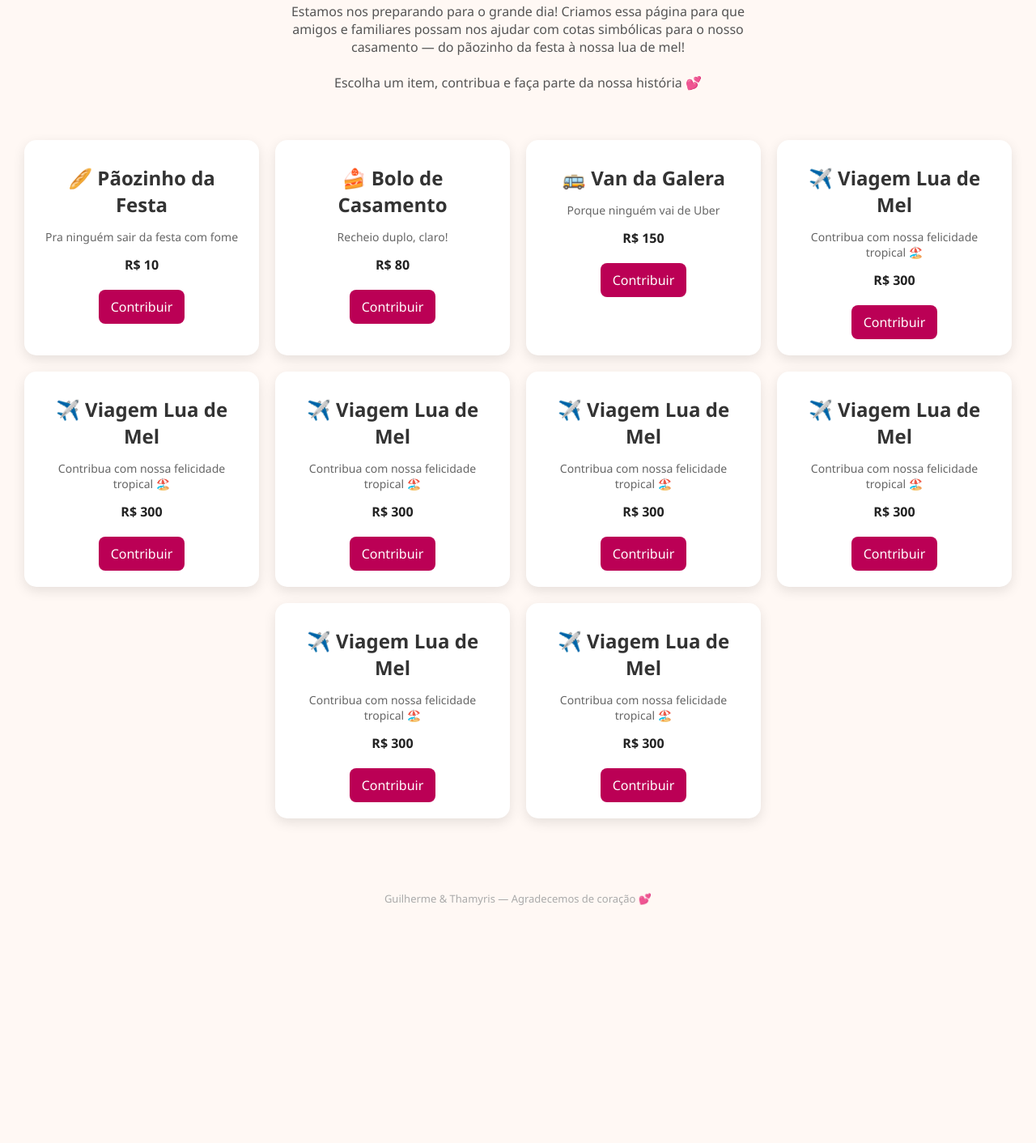
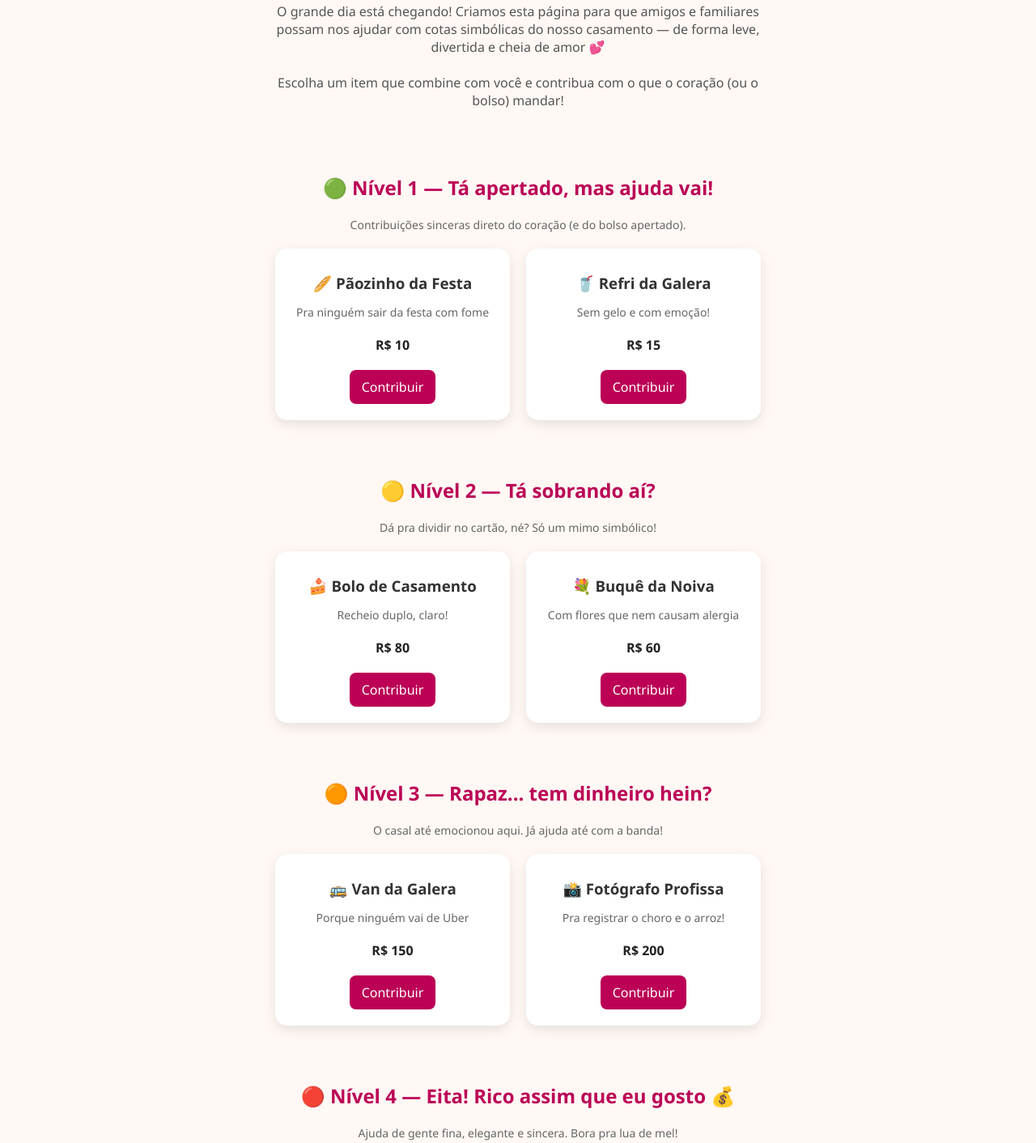
Before and after one commit to guilherme-rhs/casando-guietha, a plain HTML site: page index.html in a window 1280 px wide. Shown: the part 440-1852 px from the top of the page at 81% size. Before the commit the page ends 1579 px from the top, so only its background shows below. Drawn offline with Linux system fonts and the light colour scheme.

Commit message:
Update index.html

```diff
--- a/index.html
+++ b/index.html
@@ -37,6 +37,13 @@
       color: #777;
     }
 
+    .countdown {
+      font-size: 22px;
+      font-weight: bold;
+      color: #aa336a;
+      margin-top: 10px;
+    }
+
     .descricao {
       max-width: 600px;
       margin: 20px auto;
@@ -46,11 +53,20 @@
       color: #555;
     }
 
-    .countdown {
-      font-size: 22px;
-      font-weight: bold;
-      color: #aa336a;
-      margin-top: 10px;
+    .nivel {
+      padding: 40px 20px 10px;
+    }
+
+    .nivel h2 {
+      text-align: center;
+      color: #bb0055;
+    }
+
+    .nivel p {
+      text-align: center;
+      color: #666;
+      font-size: 14px;
+      margin-bottom: 20px;
     }
 
     .produtos {
@@ -58,7 +74,6 @@
       flex-wrap: wrap;
       justify-content: center;
       gap: 20px;
-      padding: 40px 20px;
     }
 
     .produto {
@@ -70,7 +85,7 @@
       text-align: center;
     }
 
-    .produto h2 {
+    .produto h3 {
       margin: 10px 0 5px;
     }
 
@@ -111,87 +126,104 @@
 <body>
 
   <header>
-    <img src="recente 1.png" alt="Foto do casal">
+    <img src="Recente 1.png" alt="Foto do casal">
     <h1>Guilherme & Thamyris</h1>
-    <div class="data-casamento">💒 Casamento em: 16 de Outubro de 2027</div>
+    <div class="data-casamento">💒 Casamento em: 16 de Outubro de 2025</div>
     <div class="countdown" id="countdown">Carregando contagem...</div>
   </header>
 
   <div class="descricao">
-    Estamos nos preparando para o grande dia! Criamos essa página para que amigos e familiares possam nos ajudar com cotas simbólicas para o nosso casamento — do pãozinho da festa à nossa lua de mel!
+    O grande dia está chegando! Criamos esta página para que amigos e familiares possam nos ajudar com cotas simbólicas do nosso casamento — de forma leve, divertida e cheia de amor 💕
     <br><br>
-    Escolha um item, contribua e faça parte da nossa história 💕
+    Escolha um item que combine com você e contribua com o que o coração (ou o bolso) mandar!
   </div>
 
+  <!-- NÍVEL 1 -->
+  <div class="nivel">
+    <h2>🟢 Nível 1 — Tá apertado, mas ajuda vai!</h2>
+    <p>Contribuições sinceras direto do coração (e do bolso apertado).</p>
     <div class="produtos">
       <div class="produto">
-      <h2>🥖 Pãozinho da Festa</h2>
+        <h3>🥖 Pãozinho da Festa</h3>
         <p>Pra ninguém sair da festa com fome</p>
         <div class="valor">R$ 10</div>
-      <a href="https://mpago.la/2dJBTPc" target="_blank">Contribuir</a>
+        <a href="https://mpago.la/link_paozinho" target="_blank">Contribuir</a>
       </div>
       <div class="produto">
-      <h2>🍰 Bolo de Casamento</h2>
+        <h3>🥤 Refri da Galera</h3>
+        <p>Sem gelo e com emoção!</p>
+        <div class="valor">R$ 15</div>
+        <a href="https://mpago.la/link_refri" target="_blank">Contribuir</a>
+      </div>
+    </div>
+  </div>
+
+  <!-- NÍVEL 2 -->
+  <div class="nivel">
+    <h2>🟡 Nível 2 — Tá sobrando aí?</h2>
+    <p>Dá pra dividir no cartão, né? Só um mimo simbólico!</p>
+    <div class="produtos">
+      <div class="produto">
+        <h3>🍰 Bolo de Casamento</h3>
         <p>Recheio duplo, claro!</p>
         <div class="valor">R$ 80</div>
         <a href="https://mpago.la/link_bolo" target="_blank">Contribuir</a>
       </div>
       <div class="produto">
-      <h2>🚌 Van da Galera</h2>
+        <h3>💐 Buquê da Noiva</h3>
+        <p>Com flores que nem causam alergia</p>
+        <div class="valor">R$ 60</div>
+        <a href="https://mpago.la/link_buque" target="_blank">Contribuir</a>
+      </div>
+    </div>
+  </div>
+
+  <!-- NÍVEL 3 -->
+  <div class="nivel">
+    <h2>🟠 Nível 3 — Rapaz... tem dinheiro hein?</h2>
+    <p>O casal até emocionou aqui. Já ajuda até com a banda!</p>
+    <div class="produtos">
+      <div class="produto">
+        <h3>🚌 Van da Galera</h3>
         <p>Porque ninguém vai de Uber</p>
         <div class="valor">R$ 150</div>
         <a href="https://mpago.la/link_van" target="_blank">Contribuir</a>
       </div>
       <div class="produto">
-      <h2>✈️ Viagem Lua de Mel</h2>
+        <h3>📸 Fotógrafo Profissa</h3>
+        <p>Pra registrar o choro e o arroz!</p>
+        <div class="valor">R$ 200</div>
+        <a href="https://mpago.la/link_fotografo" target="_blank">Contribuir</a>
+      </div>
+    </div>
+  </div>
+
+  <!-- NÍVEL 4 -->
+  <div class="nivel">
+    <h2>🔴 Nível 4 — Eita! Rico assim que eu gosto 💰</h2>
+    <p>Ajuda de gente fina, elegante e sincera. Bora pra lua de mel!</p>
+    <div class="produtos">
+      <div class="produto">
+        <h3>✈️ Viagem Lua de Mel</h3>
         <p>Contribua com nossa felicidade tropical 🏖️</p>
         <div class="valor">R$ 300</div>
         <a href="https://mpago.la/link_luademel" target="_blank">Contribuir</a>
       </div>
       <div class="produto">
-      <h2>✈️ Viagem Lua de Mel</h2>
-      <p>Contribua com nossa felicidade tropical 🏖️</p>
-      <div class="valor">R$ 300</div>
-      <a href="https://mpago.la/link_luademel" target="_blank">Contribuir</a>
+        <h3>🏨 Noite de Núpcias</h3>
+        <p>Com jacuzzi e pétalas, claro!</p>
+        <div class="valor">R$ 400</div>
+        <a href="https://mpago.la/link_nupcias" target="_blank">Contribuir</a>
       </div>
-    <div class="produto">
-      <h2>✈️ Viagem Lua de Mel</h2>
-      <p>Contribua com nossa felicidade tropical 🏖️</p>
-      <div class="valor">R$ 300</div>
-      <a href="https://mpago.la/link_luademel" target="_blank">Contribuir</a>
-    </div>
-    <div class="produto">
-      <h2>✈️ Viagem Lua de Mel</h2>
-      <p>Contribua com nossa felicidade tropical 🏖️</p>
-      <div class="valor">R$ 300</div>
-      <a href="https://mpago.la/link_luademel" target="_blank">Contribuir</a>
-    </div>
-    <div class="produto">
-      <h2>✈️ Viagem Lua de Mel</h2>
-      <p>Contribua com nossa felicidade tropical 🏖️</p>
-      <div class="valor">R$ 300</div>
-      <a href="https://mpago.la/link_luademel" target="_blank">Contribuir</a>
-    </div>
-    <div class="produto">
-      <h2>✈️ Viagem Lua de Mel</h2>
-      <p>Contribua com nossa felicidade tropical 🏖️</p>
-      <div class="valor">R$ 300</div>
-      <a href="https://mpago.la/link_luademel" target="_blank">Contribuir</a>
-    </div>
-    <div class="produto">
-      <h2>✈️ Viagem Lua de Mel</h2>
-      <p>Contribua com nossa felicidade tropical 🏖️</p>
-      <div class="valor">R$ 300</div>
-      <a href="https://mpago.la/link_luademel" target="_blank">Contribuir</a>
     </div>
   </div>
 
   <div class="rodape">
-    Guilherme & Thamyris — Agradecemos de coração 💕
+    Guilherme & Thamyris — Agradecem de coração 💕 <br>
+    Casamento: 16/10/2025
   </div>
 
   <script>
-    // Contagem regressiva
     const targetDate = new Date("2027-10-16T00:00:00").getTime();
     const countdownEl = document.getElementById("countdown");
 
```
Lines whose indentation alone changed are shown as unchanged.
